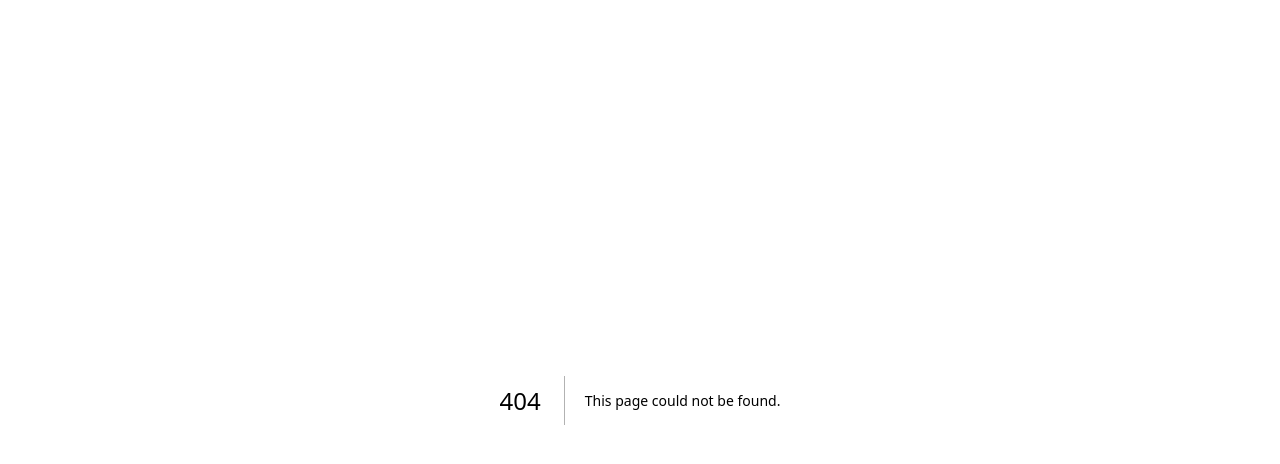
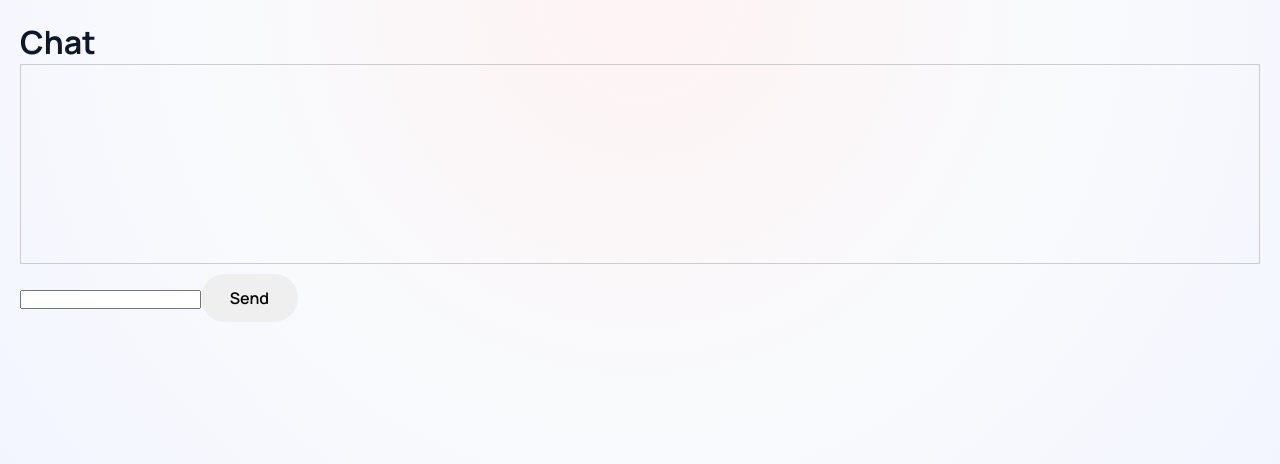
Before and after one commit to Julianbaby1/vibematch-app, a Next.js app: page /chat in a window 1280 px wide. Before the commit this address had no page. Shown: the top 464 px of the page. Built offline with nearby package versions, Linux system fonts and the light colour scheme.

Commit message:
Add basic chat UI

```diff
--- /dev/null
+++ b/app/chat/page.js
@@ -0,0 +1,27 @@
+"use client";
+
+import { useState } from "react";
+
+export default function ChatPage() {
+  const [messages, setMessages] = useState([]);
+  const [text, setText] = useState("");
+
+  const send = () => {
+    if (!text) return;
+    setMessages([...messages, text]);
+    setText("");
+  };
+
+  return (
+    <div style={{ padding: 20 }}>
+      <h1>Chat</h1>
+      <div style={{ minHeight: 200, border: "1px solid #ccc", marginBottom: 10 }}>
+        {messages.map((m, i) => (
+          <p key={i}>{m}</p>
+        ))}
+      </div>
+      <input value={text} onChange={(e) => setText(e.target.value)} />
+      <button onClick={send}>Send</button>
+    </div>
+  );
+}
```
